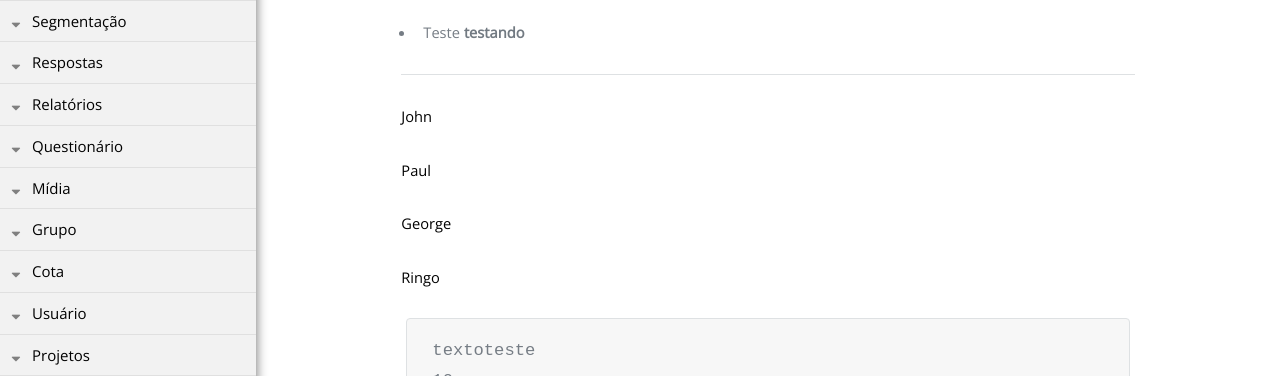
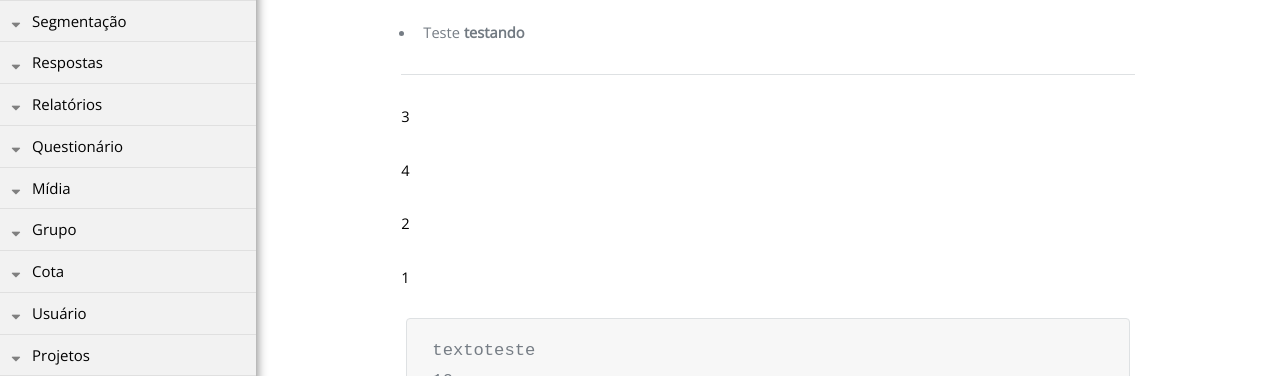
Before and after one commit to rogerio-figueiredo-hsr/hsrtechonline.github.io, a Jekyll site: the page built from _posts/2019-01-15-paginateste.md, in a window 1280 px wide and 900 px high. Shown: the part 259-635 px from the top of the window. Built offline with Jekyll 4.4.1, drawn with Linux system fonts in a browser that asks for light colours.

Commit message:
teste jekyll

```diff
--- a/_posts/2019-01-15-paginateste.md
+++ b/_posts/2019-01-15-paginateste.md
@@ -16,7 +16,7 @@ pasta: Projetos
 
 ----
 
-{% assign beatles = "John, Paul, George, Ringo" | split: ", " %}
+{% assign beatles = "3, 4, 2, 1" | split: ", " %}
 
 {% for member in beatles %}
   {{ member }}
```
